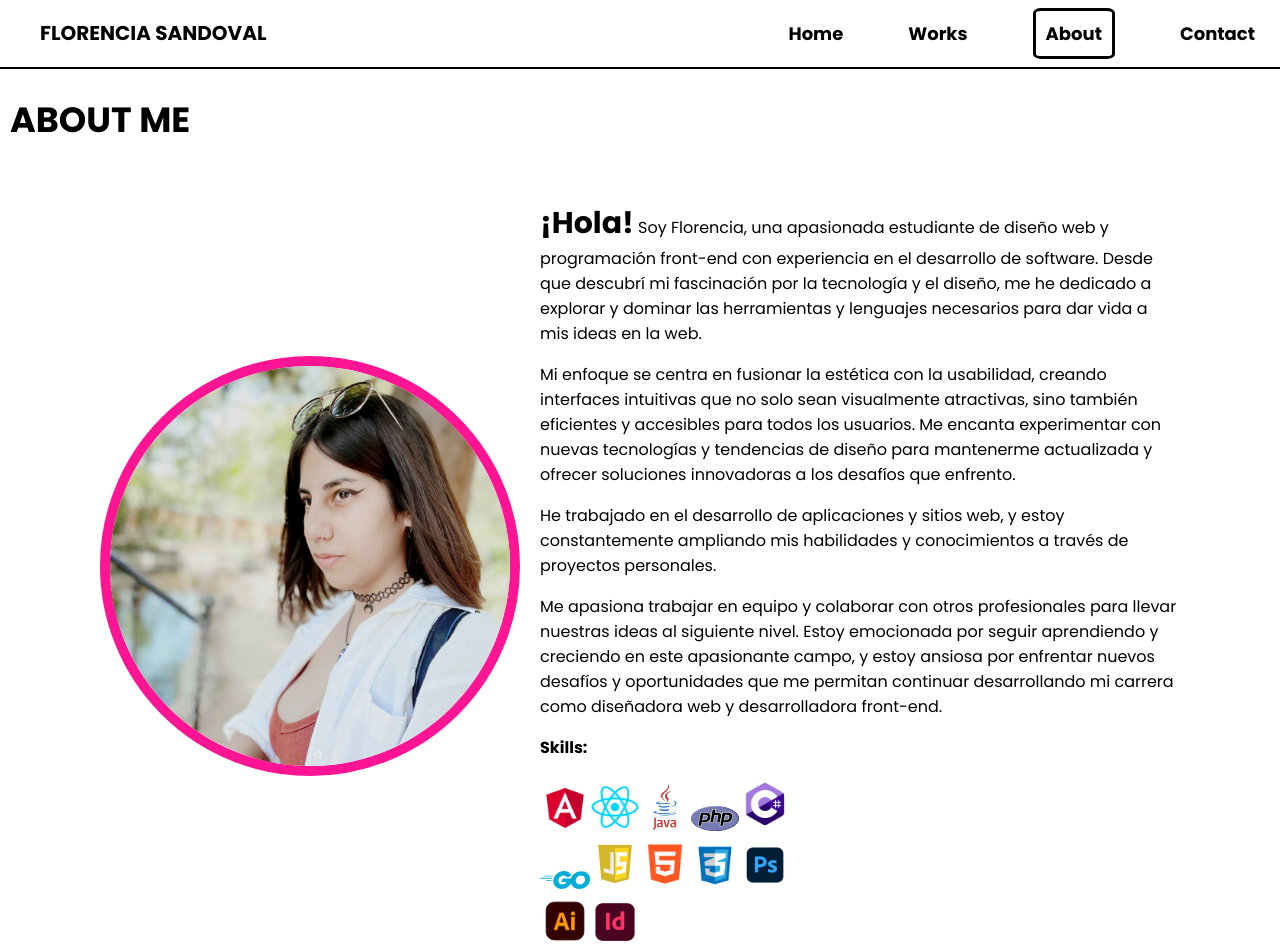
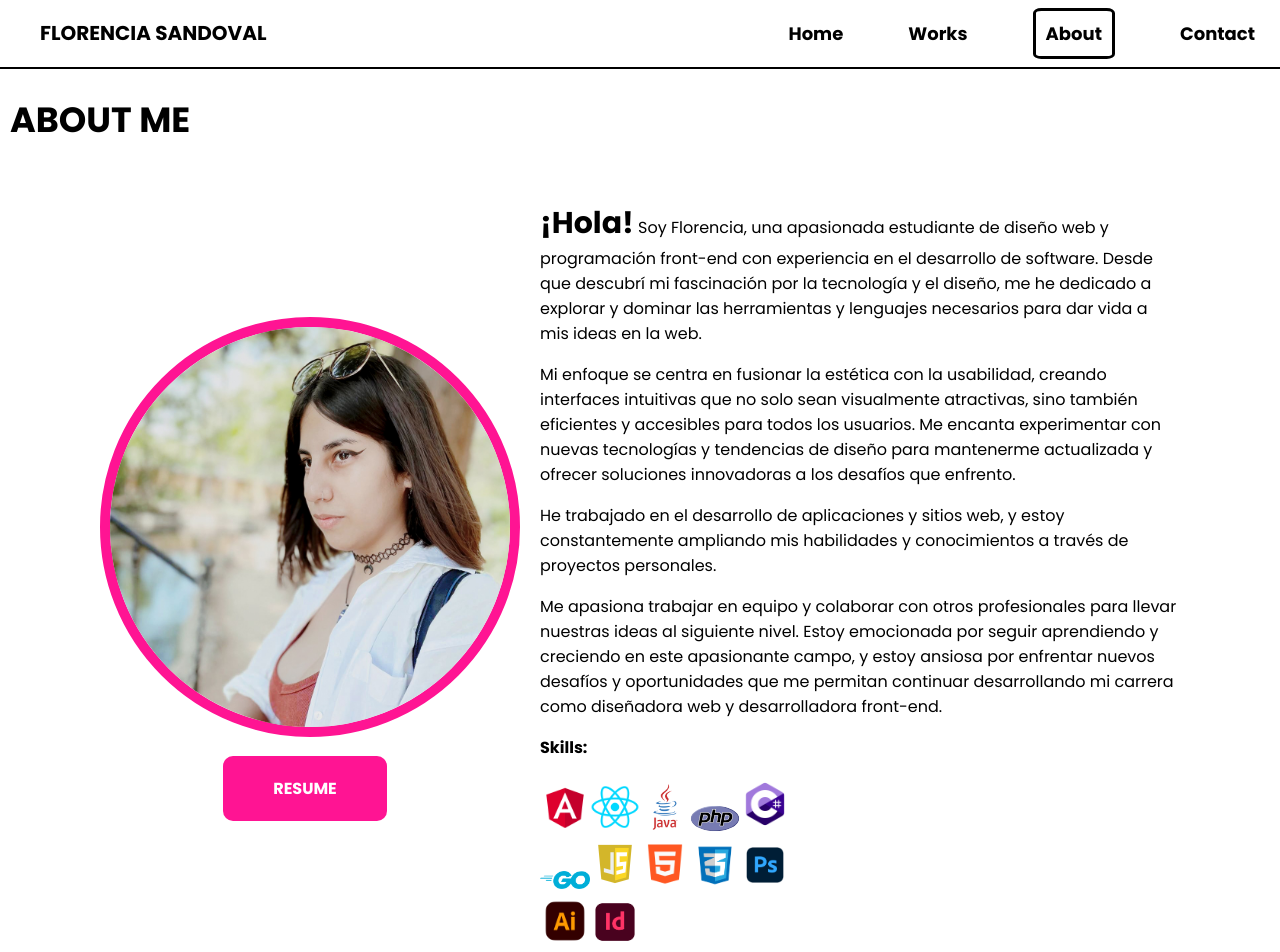
Before and after one commit to FlorenciaSandoval/Portfolio, an Angular app: page /about in a window 1280 px wide. Shown: the top 952 px of the page. Built offline with nearby package versions, Linux system fonts and the light colour scheme; a web font is replaced by a local one.

Commit message:
fix about and contact

```diff
--- a/src/app/about/about.component.css
+++ b/src/app/about/about.component.css
@@ -41,3 +41,29 @@ border:10px solid deeppink;
 .icons img{
     width: 50px;
 }
+
+.cv{
+   justify-content: center;
+   display: flex;
+   align-items: center;
+   margin-top: 3%;
+}
+ .cv .btn{
+    background-color: deeppink;
+    padding: 20px 50px;
+    font-family: Poppins;
+    font-weight: 700;
+    margin-left: 20px;
+    margin-right: 30px;
+
+    border-radius: 10px;
+    border: NONE;
+    text-decoration:none;
+    color: #fff;
+}
+
+ .cv .btn:hover{
+    background-color: #0c0c0c;
+    color: #fff;
+    transition: 0.5s;
+}
--- a/src/app/about/about.component.html
+++ b/src/app/about/about.component.html
@@ -3,6 +3,14 @@
   <div class="container-about">
     <div class="imagen-me">
       <img src="../../assets/img/flor.jpg" alt="Flor" />
+      <div class="cv">
+      <a
+      class="btn"
+      href="../../assets/CV_Sandoval_FlorenciaMacarena.pdf"
+      download="CV_Sandoval_FlorenciaMacarena.pdf"
+      >RESUME</a
+    >
+  </div>
     </div>
     <div class="text">
       <p>
--- a/src/app/contact/contact.component.html
+++ b/src/app/contact/contact.component.html
@@ -7,13 +7,14 @@
          <label id="Nombre" for="">Name</label>
          <input id="Nombre" class="input" type="text" formControlName="name" placeholder="Name">
          <label  id="mail"for="">Email</label>
-         <input class="input" id="mail" type="email" formControlName="email"  placeholder="Email" required pattern="^[a-z0-9!#$%&'*+/=?^_`{|}~-]+(?:\.[a-z0-9!#$%&'*+/=?^_`{|}~-]+)*@(?:[a-z0-9](?:[a-z0-9-]*[a-z0-9])?\.)+[a-z0-9](?:[a-z0-9-]*[a-z0-9])?$">
+         <input class="input" id="mail" type="email" formControlName="email"  placeholder="Email" required >
          <div class="textarea">
             <label id="Mensaje" for="Mensaje">Comment</label>
-            <textarea id="Mensaje" name="Mensaje" cols="80" rows="10"></textarea>
+            <textarea id="Mensaje" name="Mensaje" cols="80" rows="10" required></textarea>
          </div>
          <div class="enviar" id="contactar" >
-            <input onclick=(validar_formulario()) type="submit" name="" id="">
+            <input type="submit" name="" id="">
+            <!-- <input onclick=(validar_formulario()) type="submit" name="" id=""> -->
          </div>
       </form>
 
--- a/src/app/contact/validacion_formulario.js
+++ b/src/app/contact/validacion_formulario.js
@@ -1,4 +1,5 @@
-function validar_formulario(){
+////I DON'T HAVE SERVE///
+/*function validar_formulario(){
 
     if(document.getElementById('Nombre').value.length < 2 ){
 
@@ -40,4 +41,4 @@ var texto = document.getElementById('Mensaje').value;
 
     return todo_correcto;
 
-}}}
+}}}*/
--- a/src/app/home/home.component.html
+++ b/src/app/home/home.component.html
@@ -2488,31 +2488,18 @@
         method="post"
         enctype="text/plain"
       >
-        <label id="Nombre" for="">Name</label>
-        <input
-          id="Nombre"
-          class="input"
-          type="text"
-          formControlName="name"
-          placeholder="Name"
-        />
-        <label id="mail" for="">Email</label>
-        <input
-          class="input"
-          id="mail"
-          type="email"
-          formControlName="email"
-          placeholder="Email"
-          required
-          pattern="^[a-z0-9!#$%&'*+/=?^_`{|}~-]+(?:\.[a-z0-9!#$%&'*+/=?^_`{|}~-]+)*@(?:[a-z0-9](?:[a-z0-9-]*[a-z0-9])?\.)+[a-z0-9](?:[a-z0-9-]*[a-z0-9])?$"
-        />
-        <div class="textarea">
-          <label id="Mensaje" for="Mensaje">Comment</label>
-          <textarea id="Mensaje" name="Mensaje" cols="80" rows="10"></textarea>
-        </div>
-        <div class="enviar" id="contactar">
-          <input onclick="(validar_formulario())" type="submit" name="" id="" />
-        </div>
+      <label id="Nombre" for="">Name</label>
+      <input id="Nombre" class="input" type="text" formControlName="name" placeholder="Name">
+      <label  id="mail"for="">Email</label>
+      <input class="input" id="mail" type="email" formControlName="email"  placeholder="Email" required >
+      <div class="textarea">
+         <label id="Mensaje" for="Mensaje">Comment</label>
+         <textarea id="Mensaje" name="Mensaje" cols="80" rows="10" required></textarea>
+      </div>
+      <div class="enviar" id="contactar" >
+         <input type="submit" name="" id="S">
+         <!-- <input onclick=(validar_formulario()) type="submit" name="" id=""> -->
+      </div>
       </form>
     </div>
   </div>
```
